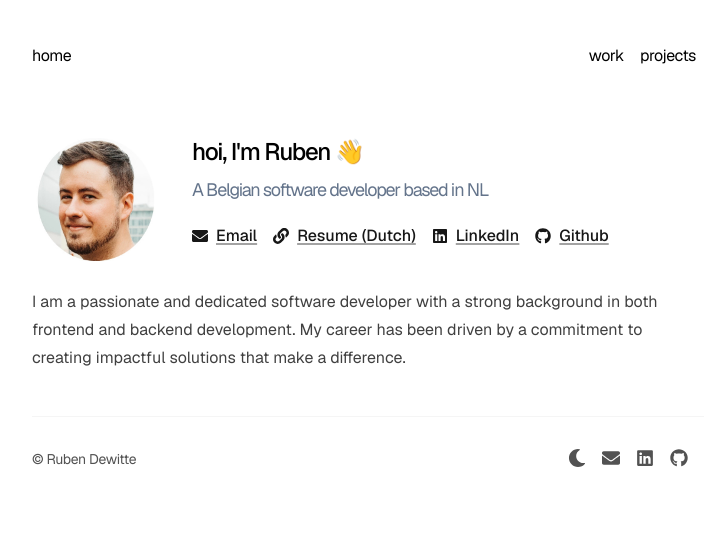
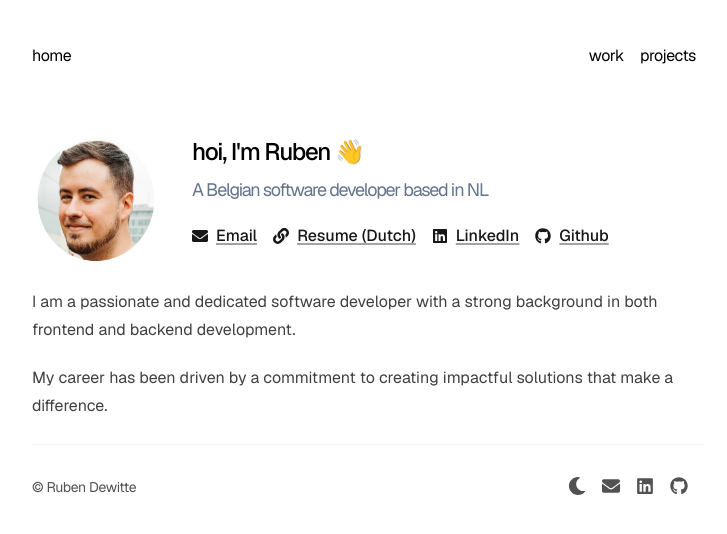
Before and after one commit to DewitteRuben/ruben_dewitte_portfolio_2024, a Next.js app: page / in a window 1280 px wide. Shown: the top 534 px of the page, without its empty margins (272-999 px from the left). Built offline with nearby package versions, Linux system fonts and the light colour scheme.

Commit message:
chore: split up p tag

```diff
--- a/src/app/page.tsx
+++ b/src/app/page.tsx
@@ -65,9 +65,11 @@ export default function Home() {
       <div className="prose prose-neutral dark:prose-invert">
         <p>
           I am a passionate and dedicated software developer with a strong
-          background in both frontend and backend development. My career has
-          been driven by a commitment to creating impactful solutions that make
-          a difference.
+          background in both frontend and backend development.
+        </p>
+        <p>
+          My career has been driven by a commitment to creating impactful
+          solutions that make a difference.
         </p>
       </div>
     </section>
```
